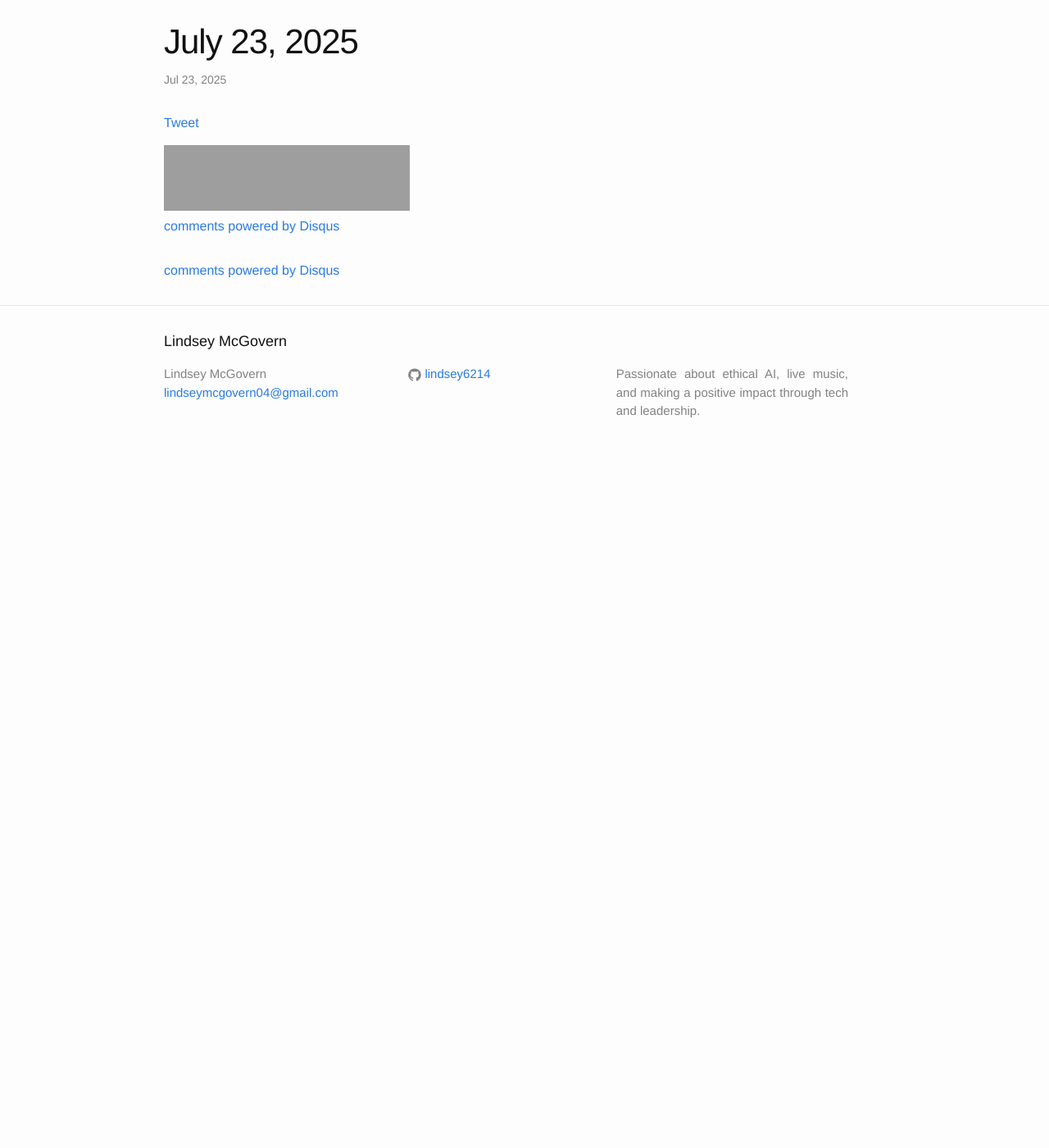
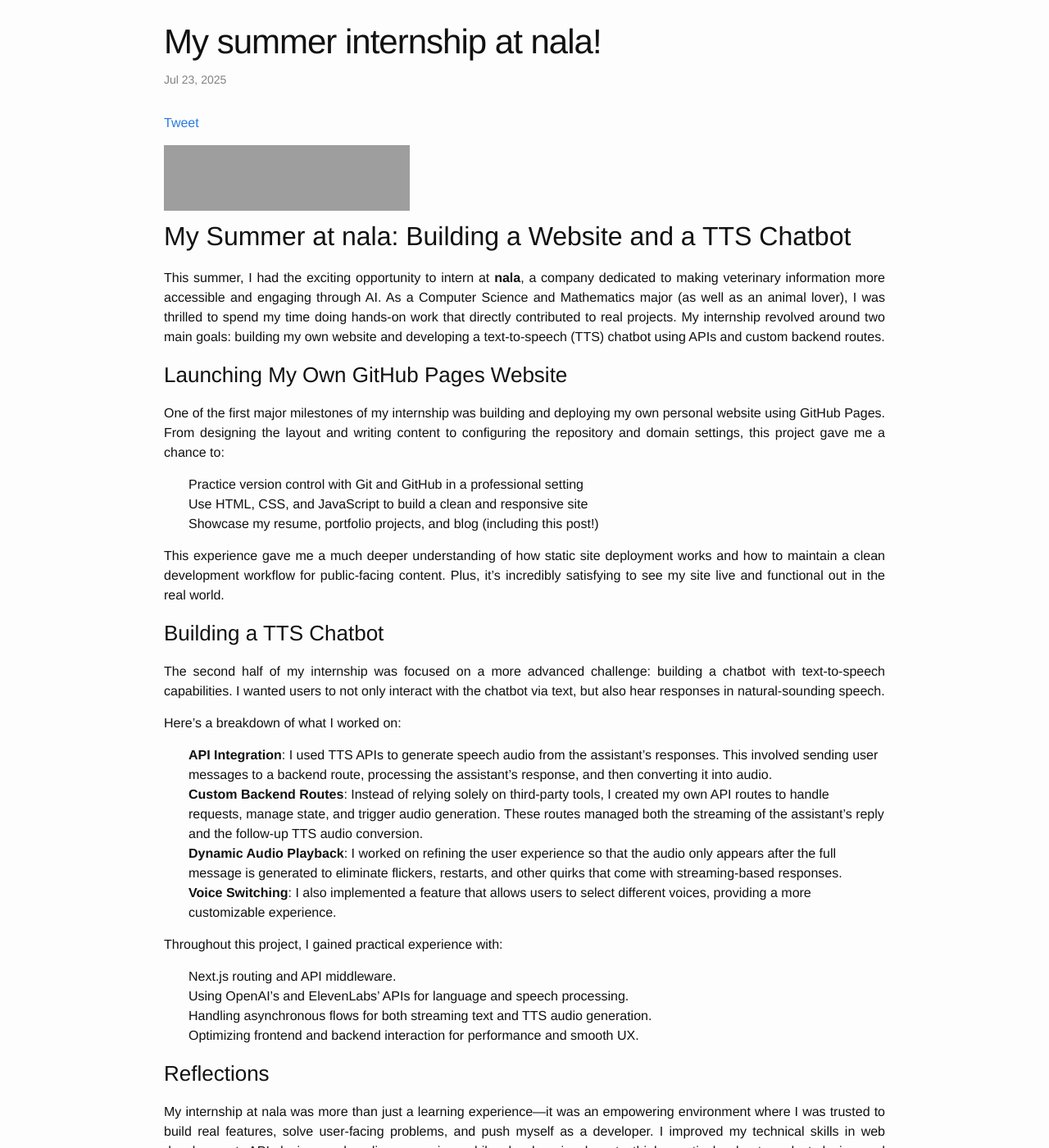
Before and after one commit to lindsey6214/lindsey6214.github.io, a Jekyll site: the page built from blogs/_posts/2025-07-23-a.markdown, in a window 1280 px wide and 1400 px high. Shown: the whole window at 82% size. Built offline with Jekyll 4.4.1, drawn with Linux system fonts in a browser that asks for light colours; nearby versions of some CDN libraries; comment, search, counter and statistics services are not loaded; some of the changed text lies outside the part shown; grey boxes are pictures that could not be loaded.

Commit message:
blog post fix 2

```diff
--- a/blogs/_posts/2025-07-23-a.markdown
+++ b/blogs/_posts/2025-07-23-a.markdown
@@ -1,21 +1,58 @@
 ---
 layout: post
-title:  "July 23, 2025"
+title:  "My summer internship at nala!"
 date:   2025-07-23
-<!-- ahrefurl: https://lindsey6214.github.io/blogs/2025/07/23/July-23-2025.html -->
 comments: true
 categories: tech
 ---
+<!-- ahrefurl: https://lindsey6214.github.io/blogs/2025/07/23/july-23-2025.html -->
 
-<div class="g-plus" data-action="share" data-href="https://lindsey6214.github.io/blogs/tech/2025/07/20/2025-07-23.html"></div>
+<div class="g-plus" data-action="share" data-href="https://lindsey6214.github.io/blogs/2025/07/23/july-23-2025.html"></div>
 
-<a href="https://twitter.com/share" class="twitter-share-button" data-url="https://lindsey6214.github.io/blogs/tech/2025/07/20/2025-07-23.html" data-via="lindsey6214" data-size="large" data-hashtags="TheConquestOfWhy,Tech,Data">Tweet</a>
+<a href="https://twitter.com/share" class="twitter-share-button" data-url="https://lindsey6214.github.io/blogs/2025/07/23/july-23-2025.html" data-via="lindsey6214" data-size="large" data-hashtags="TheConquestOfWhy,Tech,Data">Tweet</a>
 <script>!function(d,s,id){var js,fjs=d.getElementsByTagName(s)[0],p=/^http:/.test(d.location)?'http':'https';if(!d.getElementById(id)){js=d.createElement(s);js.id=id;js.src=p+'://platform.twitter.com/widgets.js';fjs.parentNode.insertBefore(js,fjs);}}(document, 'script', 'twitter-wjs');</script>
 
-<iframe src="//www.facebook.com/plugins/like.php?href=https%3A//lindsey6214.github.io/blogs/tech/2025/07/20/2025-07-23.html&amp;width&amp;layout=standard&amp;action=like&amp;show_faces=true&amp;share=true&amp;height=80&amp;appId=2079840108912058" scrolling="no" frameborder="0" style="border:none; overflow:hidden; height:80px;" allowTransparency="true"></iframe>
+<iframe src="//www.facebook.com/plugins/like.php?href=https%3A//lindsey6214.github.io/blogs/2025/07/23/july-23-2025.html&amp;width&amp;layout=standard&amp;action=like&amp;show_faces=true&amp;share=true&amp;height=80&amp;appId=2079840108912058" scrolling="no" frameborder="0" style="border:none; overflow:hidden; height:80px;" allowTransparency="true"></iframe>
+
+## My Summer at nala: Building a Website and a TTS Chatbot
+
+This summer, I had the exciting opportunity to intern at **nala**, a company dedicated to making veterinary information more accessible and engaging through AI. As a Computer Science and Mathematics major (as well as an animal lover), I was thrilled to spend my time doing hands-on work that directly contributed to real projects. My internship revolved around two main goals: building my own website and developing a text-to-speech (TTS) chatbot using APIs and custom backend routes.
+
+### Launching My Own GitHub Pages Website
+
+One of the first major milestones of my internship was building and deploying my own personal website using GitHub Pages. From designing the layout and writing content to configuring the repository and domain settings, this project gave me a chance to:
+
+- Practice version control with Git and GitHub in a professional setting
+- Use HTML, CSS, and JavaScript to build a clean and responsive site
+- Showcase my resume, portfolio projects, and blog (including this post!)
+
+This experience gave me a much deeper understanding of how static site deployment works and how to maintain a clean development workflow for public-facing content. Plus, it’s incredibly satisfying to see my site live and functional out in the real world.
+
+### Building a TTS Chatbot
+
+The second half of my internship was focused on a more advanced challenge: building a chatbot with text-to-speech capabilities. I wanted users to not only interact with the chatbot via text, but also hear responses in natural-sounding speech.
+
+Here’s a breakdown of what I worked on:
+
+- **API Integration**: I used TTS APIs to generate speech audio from the assistant’s responses. This involved sending user messages to a backend route, processing the assistant’s response, and then converting it into audio.
+- **Custom Backend Routes**: Instead of relying solely on third-party tools, I created my own API routes to handle requests, manage state, and trigger audio generation. These routes managed both the streaming of the assistant’s reply and the follow-up TTS audio conversion.
+- **Dynamic Audio Playback**: I worked on refining the user experience so that the audio only appears after the full message is generated to eliminate flickers, restarts, and other quirks that come with streaming-based responses.
+- **Voice Switching**: I also implemented a feature that allows users to select different voices, providing a more customizable experience.
+
+Throughout this project, I gained practical experience with:
+
+- Next.js routing and API middleware.
+- Using OpenAI’s and ElevenLabs’ APIs for language and speech processing.
+- Handling asynchronous flows for both streaming text and TTS audio generation.
+- Optimizing frontend and backend interaction for performance and smooth UX.
+
+### Reflections
+
+My internship at nala was more than just a learning experience—it was an empowering environment where I was trusted to build real features, solve user-facing problems, and push myself as a developer. I improved my technical skills in web development, API design, and audio processing, while also learning how to think creatively about product design and accessibility.
+
+If you’re interested in checking out my chatbot or learning more about my work, feel free to visit my site or reach out!
 
 [firebug]: https://addons.mozilla.org/en-US/firefox/addon/firebug/
 [chrome-dev-tools]: https://developer.chrome.com/devtools
 
-
 {% include comments.html %}
```
